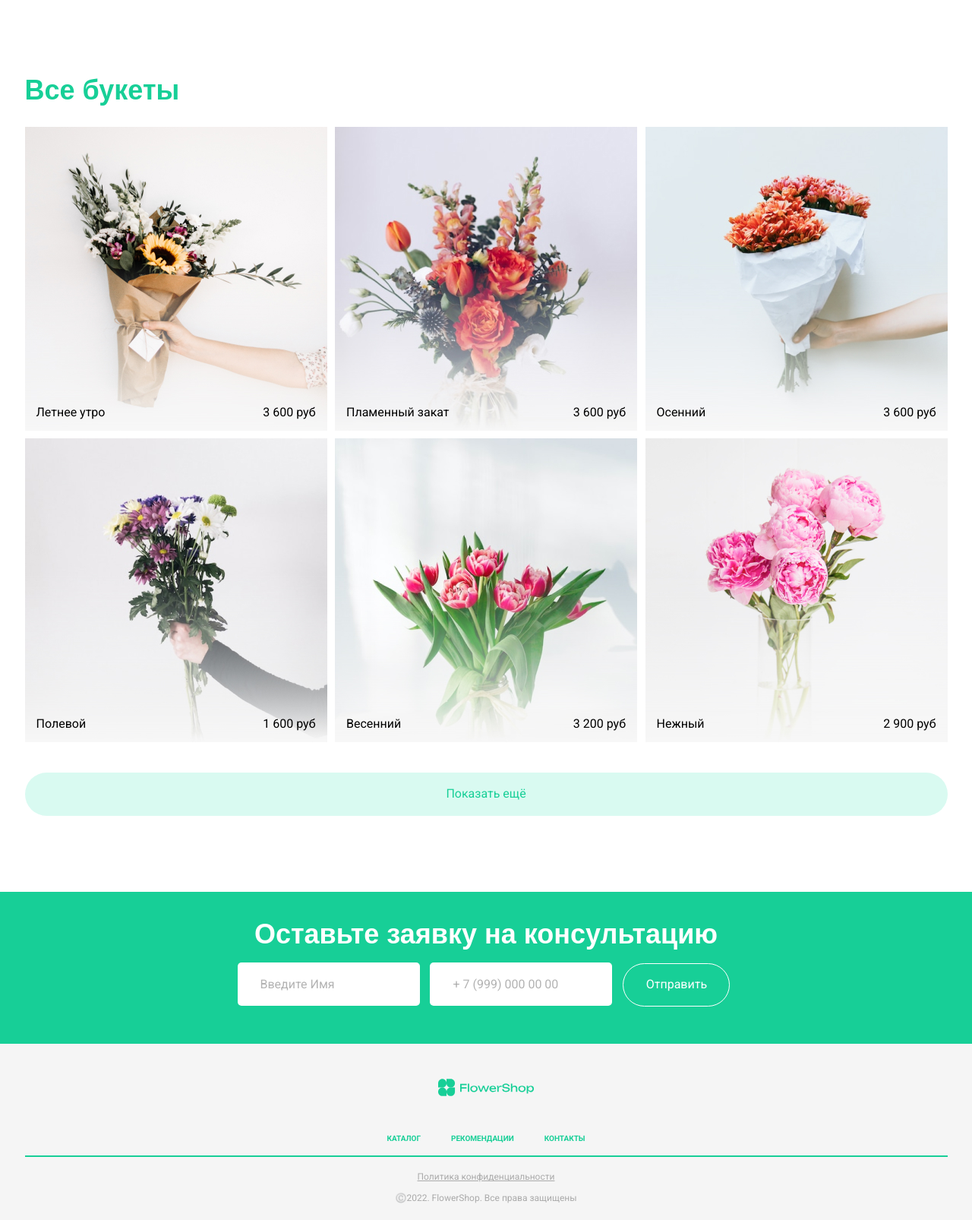
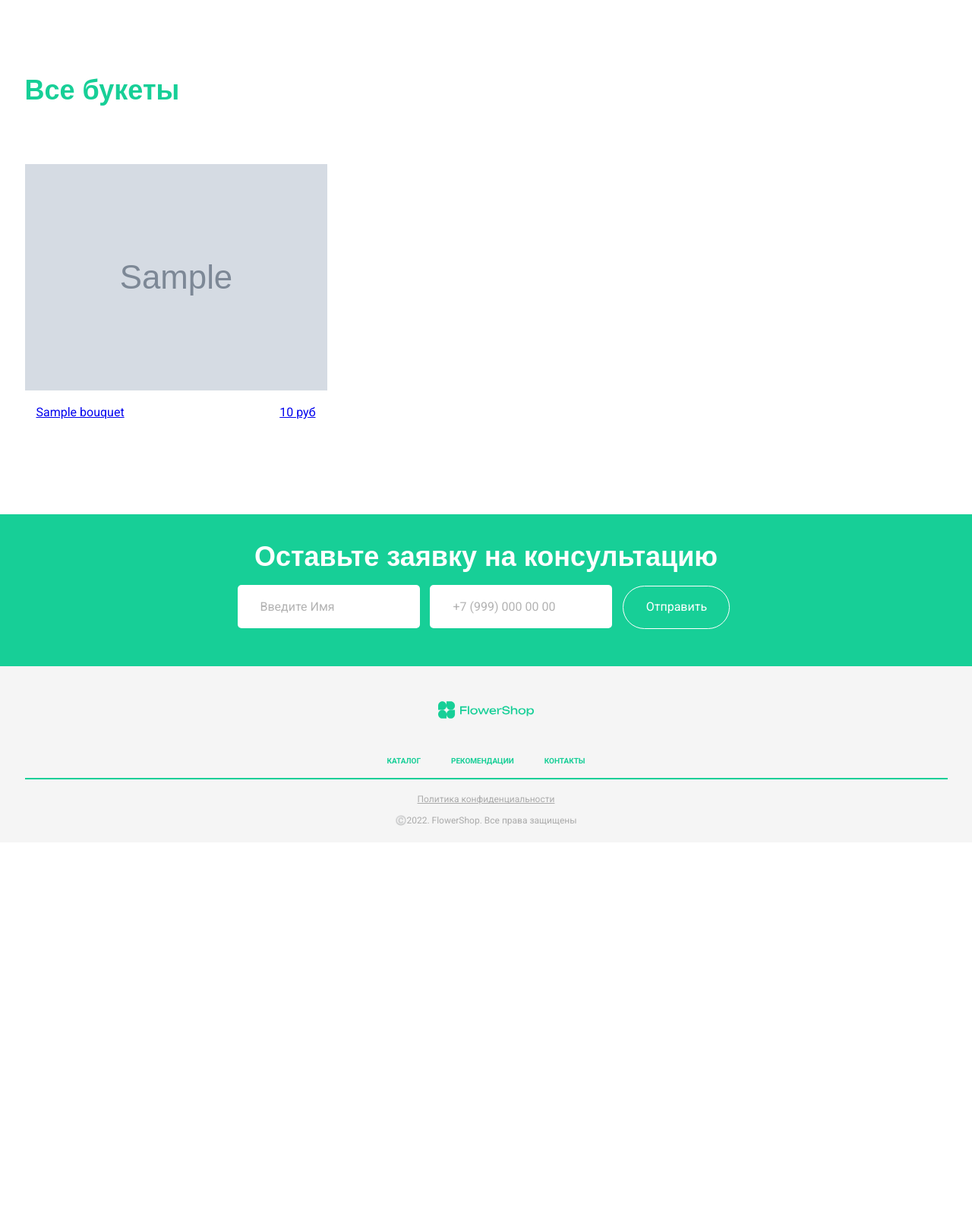
Before and after one commit to redkrayn/project_prime_flower_shop, a Django app: page /catalog/ in a window 1280 px wide. Shown: the part 50-1656 px from the top of the page at 76% size. After the commit the page ends 1137 px from the top, so only its background shows below. Run offline with Django 5.2, Linux system fonts and the light colour scheme; tables that the repository leaves empty hold one stand-in row (values such as "Sample post"); grey boxes marked "Sample" are stand-in pictures; parts of the project's set-up code (start-up, migrations or seed data) failed here and were passed over; some web fonts are replaced.

Commit message:
Update_views + core/templates/card+catalog

```diff
--- a/core/templates/catalog.html
+++ b/core/templates/catalog.html
@@ -1,10 +1,10 @@
 {% load static %}
 <!DOCTYPE html>
-<html lang="en">
+<html lang="ru">
 <head>
     <meta charset="UTF-8">
     <meta name="viewport" content="width=device-width, initial-scale=1.0">
-    <title>Flower Shop</title>
+    <title>Flower Shop - Каталог</title>
     <link rel="preconnect" href="https://fonts.googleapis.com">
     <link rel="preconnect" href="https://fonts.gstatic.com" crossorigin>
     <link href="https://fonts.googleapis.com/css2?family=Roboto:wght@400;700&family=Unbounded:wght@700&display=swap" rel="stylesheet">
@@ -18,7 +18,7 @@
                 <nav>
                     <ul class="menu ficc">
                         <li class="menu__item"><a href="{% url 'catalog' %}" class="menu__item_link">Каталог</a></li>
-                        <li class="menu__item"><a href="#" class="menu__item_link">Рекомендации</a></li>
+                        <li class="menu__item"><a href="{% url 'quiz' %}" class="menu__item_link">Рекомендации</a></li>
                         <li class="menu__item"><a href="{% url 'consultation' %}" class="menu__item_link">Контакты</a></li>
                     </ul>
                 </nav>
@@ -31,46 +31,23 @@
                 <div class="title">Все букеты</div>
                 <div class="catalog__block">
                     <div class="recommended__elems ficb recommended__elems_first">
-                        <div class="recommended__block recommended__block_first">
-                            <div class="recommended__block_elems ficb">
-                                <span class="recommended__block_intro">Летнее утро</span>
-                                <span class="recommended__block_price">3 600 руб</span>
+                        {% for bouquet in page_obj %}
+                            <div class="recommended__block">
+                                <a href="{% url 'bouquet_detail' bouquet.id %}">
+                                    <img src="{{ bouquet.image.url|default:'/static/img/cardImg.jpg' }}" alt="{{ bouquet.name }}" class="recommended__block_img">
+                                    <div class="recommended__block_elems ficb">
+                                        <span class="recommended__block_intro">{{ bouquet.name }}</span>
+                                        <span class="recommended__block_price">{{ bouquet.price }} руб</span>
+                                    </div>
+                                </a>
                             </div>
-                        </div>
-                        <div class="recommended__block recommended__block_sec">
-                            <div class="recommended__block_elems ficb">
-                                <span class="recommended__block_intro">Пламенный закат</span>
-                                <span class="recommended__block_price">3 600 руб</span>
-                            </div>
-                        </div>
-                        <div class="recommended__block recommended__block_thr">
-                            <div class="recommended__block_elems ficb">
-                                <span class="recommended__block_intro">Осенний</span>
-                                <span class="recommended__block_price">3 600 руб</span>
-                            </div>
-                        </div>
+                        {% empty %}
+                            <p>Букеты не найдены.</p>
+                        {% endfor %}
                     </div>
-                    <div class="recommended__elems ficb recommended__elems_sec">
-                        <div class="recommended__block recommended__block_first">
-                            <div class="recommended__block_elems ficb">
-                                <span class="recommended__block_intro">Полевой</span>
-                                <span class="recommended__block_price">1 600 руб</span>
-                            </div>
-                        </div>
-                        <div class="recommended__block recommended__block_sec">
-                            <div class="recommended__block_elems ficb">
-                                <span class="recommended__block_intro">Весенний</span>
-                                <span class="recommended__block_price">3 200 руб</span>
-                            </div>
-                        </div>
-                        <div class="recommended__block recommended__block_thr">
-                            <div class="recommended__block_elems ficb">
-                                <span class="recommended__block_intro">Нежный</span>
-                                <span class="recommended__block_price">2 900 руб</span>
-                            </div>
-                        </div>
-                    </div>
-                    <button class="btn largeBtn catalog__btn">Показать ещё</button>
+                    {% if page_obj.has_next %}
+                        <a href="?page={{ page_obj.next_page_number }}" class="btn largeBtn catalog__btn">Показать ещё</a>
+                    {% endif %}
                 </div>
             </div>
         </div>
@@ -79,10 +56,11 @@
         <div class="container">
             <div class="consultation">
                 <div class="title consultation__title">Оставьте заявку на консультацию</div>
-                <form action="#" class="consultation__form">
-                    <input type="text" name="fname" class="consultation__form_input" placeholder="Введите Имя" required>
-                    <input type="text" name="tel" class="consultation__form_input" placeholder="+ 7 (999) 000 00 00" required>
-                    <button type="submit" class="consultation__form_btn">Отправить</button>
+                <form action="{% url 'consultation' %}" method="post" class="consultation__form">
+                    {% csrf_token %}
+                    <input type="text" name="first_name" class="consultation__form_input" placeholder="Введите Имя" required>
+                    <input type="text" name="phone_number" class="consultation__form_input" placeholder="+7 (999) 000 00 00" required>
+                    <button type="submit" class="btn consultation__form_btn">Отправить</button>
                 </form>
             </div>
         </div>
@@ -94,7 +72,7 @@
                 <nav>
                     <ul class="menu footer__menu ficc">
                         <li class="menu__item"><a href="{% url 'catalog' %}" class="menu__item_link">Каталог</a></li>
-                        <li class="menu__item"><a href="#" class="menu__item_link">Рекомендации</a></li>
+                        <li class="menu__item"><a href="{% url 'quiz' %}" class="menu__item_link">Рекомендации</a></li>
                         <li class="menu__item"><a href="{% url 'consultation' %}" class="menu__item_link">Контакты</a></li>
                     </ul>
                 </nav>
--- a/core/urls.py
+++ b/core/urls.py
@@ -1,7 +1,5 @@
 from django.urls import path
-
-from .views import index, quiz, quiz_step, result, catalog, consultation, order, order_step
-
+from .views import index, quiz, quiz_step, result, catalog, consultation, order, order_step, bouquet_detail
 
 urlpatterns = [
     path('', index, name='index'),
@@ -9,6 +7,7 @@ urlpatterns = [
     path('quiz-step/', quiz_step, name='quiz_step'),
     path('result/', result, name='result'),
     path('catalog/', catalog, name='catalog'),
+    path('bouquet/<int:bouquet_id>/', bouquet_detail, name='bouquet_detail'),
     path('consultation/', consultation, name='consultation'),
     path('order/', order, name='order'),
     path('order-step/', order_step, name='order_step'),
--- a/core/views.py
+++ b/core/views.py
@@ -1,8 +1,7 @@
 from django.shortcuts import render, redirect, get_object_or_404
-
+from django.core.paginator import Paginator
 from .models import Bouquet, Customer, Order, Courier, Consultation
 from .send_msg_tg import send_msg_to_florist
-
 
 
 def index(request):
@@ -28,13 +27,9 @@ def order(request):
             phone_number=phone_number,
             defaults={'last_name': ''}
         )
-        # available_couriers = Courier.objects.all()
-        # if available_couriers:
-        #     courier = random.choice(available_couriers)
-        # ДОПИЛИТЬ ЛОГИКУ ВЫБОРА КУРЬЕРА
         order = Order(
             customer=customer,
-            bouquet_id=bouquet_id,# ПОКА null=True, blank=True В МОДЕЛИ ORDER
+            bouquet_id=bouquet_id,
             delivery_address=delivery_address,
             delivery_time=delivery_time,
             courier=None
@@ -53,21 +48,28 @@ def order_step(request):
 
 
 def catalog(request):
-    bouquets = Bouquet.objects.all()
-    return render(request, 'catalog.html', {'bouquets': bouquets})
+    bouquets = Bouquet.objects.all().order_by('id')
+    paginator = Paginator(bouquets, 6)
+    page_number = request.GET.get('page')
+    page_obj = paginator.get_page(page_number)
+    return render(request, 'catalog.html', {'page_obj': page_obj})
+
+
+def bouquet_detail(request, bouquet_id):
+    bouquet = get_object_or_404(Bouquet, id=bouquet_id)
+    return render(request, 'card.html', {'bouquet': bouquet})
 
 
 def consultation(request):
     if request.method == 'POST':
         first_name = request.POST.get('first_name')
         phone_number = request.POST.get('phone_number')
-
-    consultation = Consultation.objects.create(
-        first_name=first_name,
-        phone_number=phone_number
-    )
-    consultation.save()
-    send_msg_to_florist(first_name, phone_number, consultation.created_at)
+        consultation = Consultation.objects.create(
+            first_name=first_name,
+            phone_number=phone_number
+        )
+        consultation.save()
+        send_msg_to_florist(first_name, phone_number, consultation.created_at)
     return render(request, 'index.html')
 
 
@@ -86,7 +88,6 @@ def quiz_step(request):
 
 
 def result(request):
-    # заглушка TODO: запрашивать букет из БД на основе GET параметров
     bouquet = {
         "name": "Летнее утро",
         "price": 3600,
```
Also changed, not shown: core/admin.py (+6 -1 lines), core/models.py (+7 -0 lines), core/templates/card.html (+10 -10 lines), core/templates/index.html (+15 -20 lines), core/migrations/0001_initial.py, core/migrations/0002_consultation_details_alter_bouquet_budget.py (deleted), core/migrations/0003_alter_order_bouquet.py (deleted), core/migrations/0004_remove_consultation_customer_and_more.py (deleted), core/migrations/0005_florist_remove_consultation_first_name_and_more.py (deleted).
